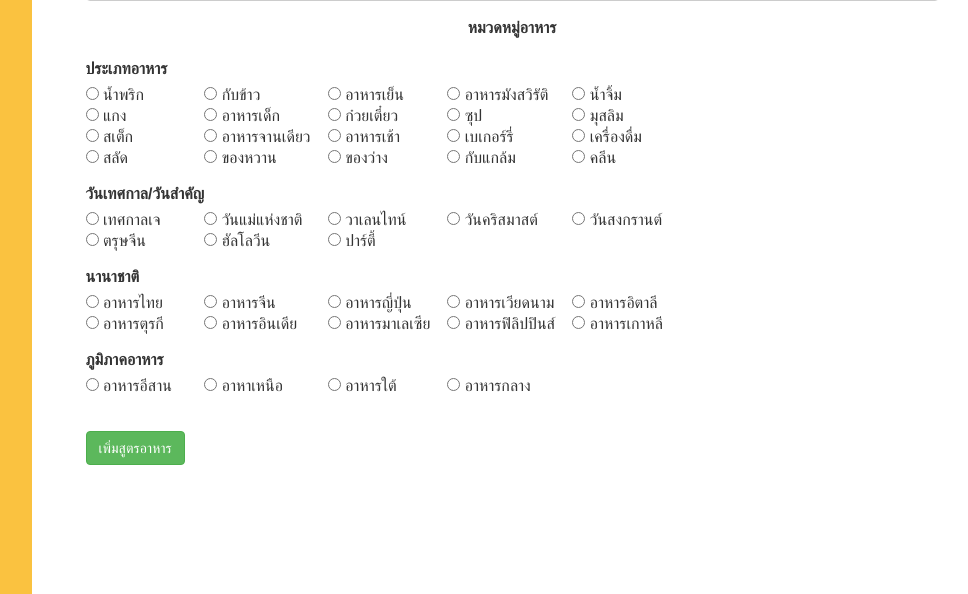
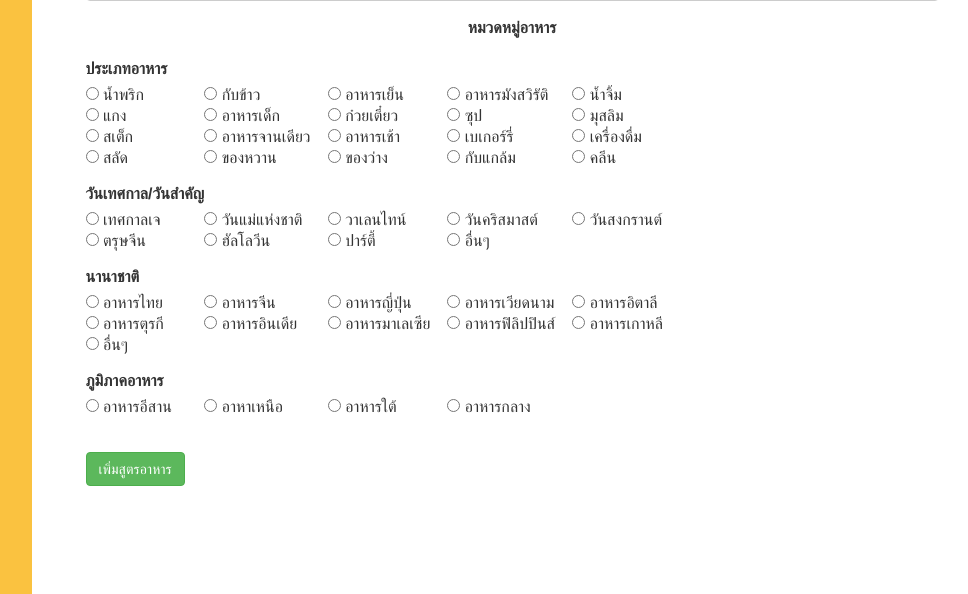
Before and after one commit to fareedamhadmhan/project2, a PHP site: page /project2/register_system/Recipe.php in a window 1280 px wide; the page is wider, and only the part inside the window is pictured. Shown: the part 1152-1746 px from the top of that part, without its empty margins (288-1256 px from the left). Run offline with PHP 8.4, Linux system fonts and the light colour scheme.

Commit message:
update_earth

```diff
--- a/register_system/Recipe.php
+++ b/register_system/Recipe.php
@@ -238,6 +238,7 @@
                     <TD><INPUT TYPE=radio Name=fastival VALUE="6" id="6"> ตรุษจีน &nbsp;</TD>
                     <TD><INPUT TYPE=radio Name=fastival VALUE="7" id="7"> ฮัลโลวีน &nbsp;</TD>
                     <TD><INPUT TYPE=radio Name=fastival VALUE="8" id="8"> ปาร์ตี้ &nbsp;</TD>
+                    <TD><INPUT TYPE=radio Name=fastival VALUE="9" id="8"> อื่นๆ &nbsp;</TD>
                   </tr>
               <tr><td><br></td></tr>
               <tr>
@@ -256,6 +257,9 @@
                     <TD><INPUT TYPE=radio Name=international VALUE="8" id="8"> อาหารมาเลเซีย &nbsp;</TD>
                     <TD><INPUT TYPE=radio Name=international VALUE="9" id="9"> อาหารฟิลิปปินส์ &nbsp;</TD>
                     <TD><INPUT TYPE=radio Name=international VALUE="10" id="10"> อาหารเกาหลี &nbsp;</TD>
+                  </tr>
+                  <tr>
+                    <TD><INPUT TYPE=radio Name=international VALUE="6" id="6"> อื่นๆ &nbsp;</TD>
                   </tr>
 
               <tr><td><br></td></tr>
```
